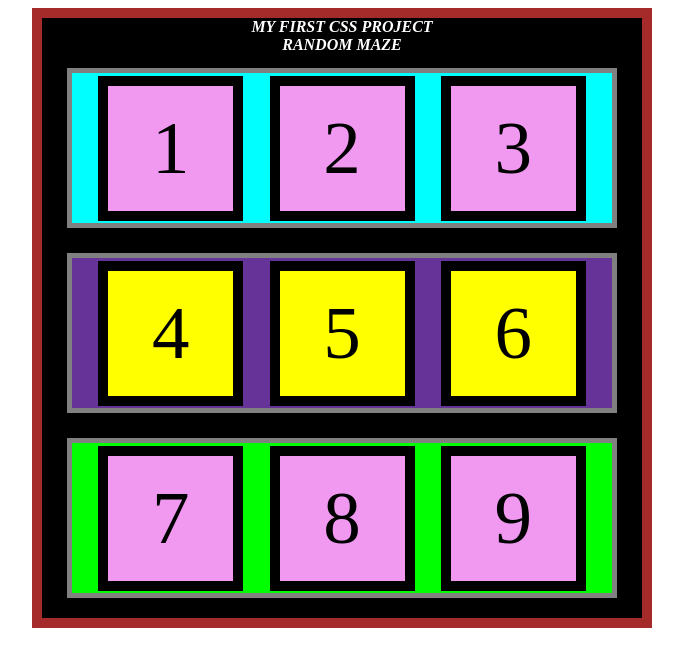
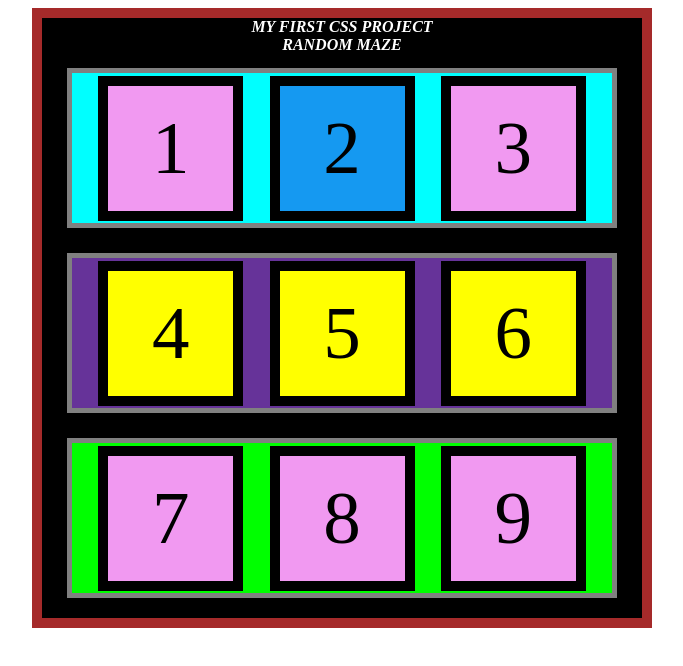
Before and after one commit to HarshitMishra8/normal-grid, a plain HTML site: page index.html in a window 1280 px wide. Shown: the whole page, without its empty margins (298-981 px from the left). Drawn offline with Linux system fonts and the light colour scheme.

Commit message:
color changed

```diff
--- a/style.css
+++ b/style.css
@@ -41,7 +41,7 @@
 .a2{
     height:125px;
     width: 125px;
-    background-color:rgb(241, 153, 241);
+    background-color:rgb(21, 153, 241);
     border: 10px solid black;
     text-align: center;
     align-content: center;
```
